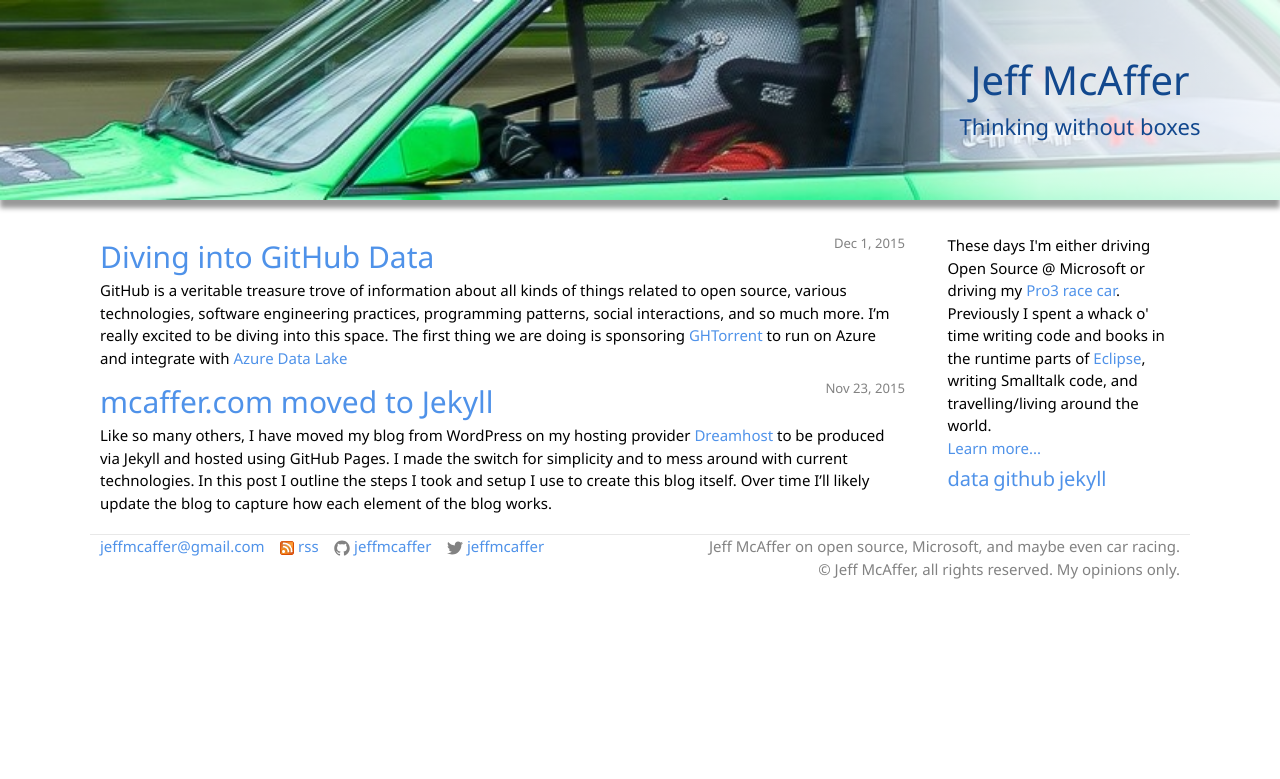
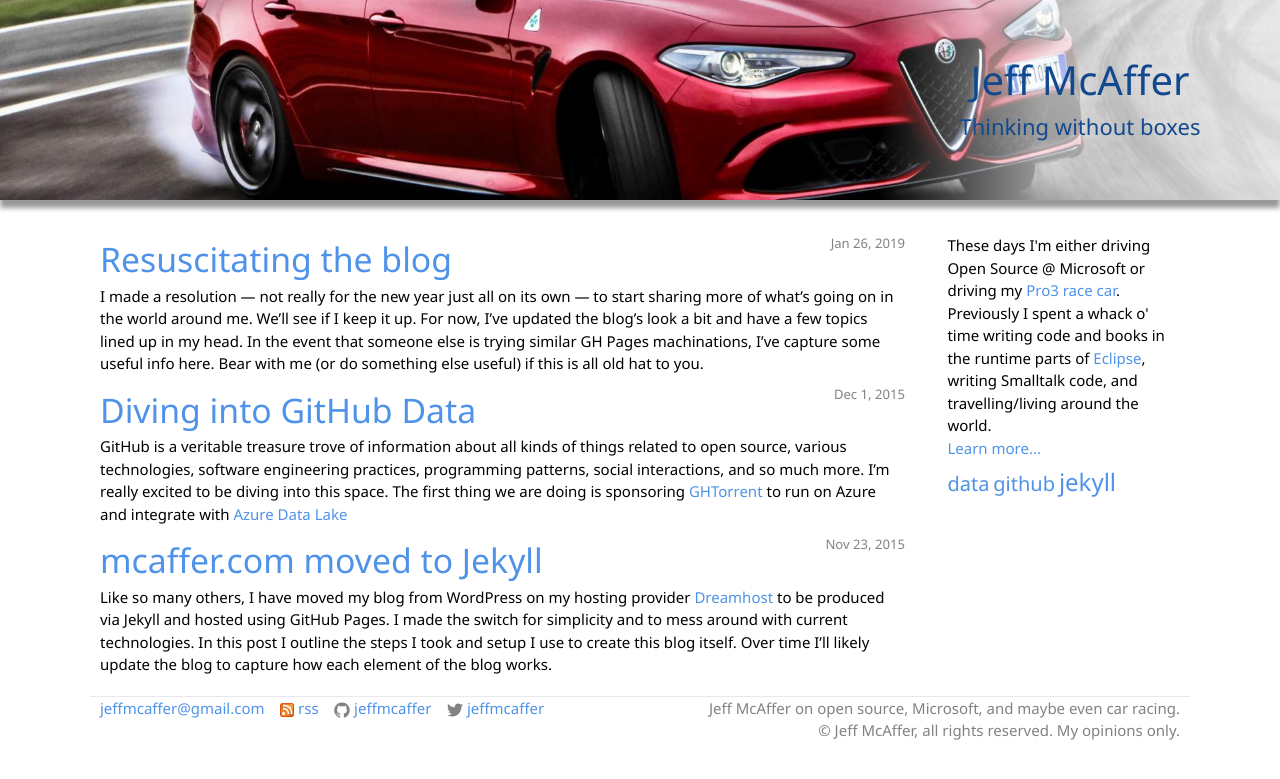
Before and after one commit to jeffmcaffer/jeffmcaffer.github.io, a Jekyll site: the page built from index.html, in a window 1280 px wide. Shown: the top 779 px of the page. Built offline with Jekyll 4.4.1, drawn with Linux system fonts in a browser that asks for light colours; some of the changed lines change nothing that is shown.

Commit message:
post 190126 blog

````diff
--- a/_includes/head.html
+++ b/_includes/head.html
@@ -15,7 +15,7 @@
 
   <script>
     window.onload = () => {
-      var image = Math.floor(Math.random() * 6);
+      var image = Math.floor(Math.random() * 8);
       var header = document.querySelector(".site-header")
       header.style.background = `transparent url(/images/header/${image}.jpg) no-repeat center bottom`
       header.style.backgroundSize = 'cover'
--- /dev/null
+++ b/_posts/2019-01-26-Resuscitating-the-blog.md
@@ -0,0 +1,117 @@
+---
+layout: post
+title: "Resuscitating the blog"
+date: 2019-01-26 11:11:11
+tags: jekyll
+---
+
+I made a resolution &mdash; not really for the new year just all on its own &mdash; to start sharing more of what's
+going on in the world around me. We'll see if I keep it up. For now, I've updated the blog's look a bit and
+have a few topics lined up in my head. In the event that someone else is trying similar GH Pages machinations,
+I've capture some useful info here. Bear with me (or do something else useful) if this is all old hat to you.
+
+<!--more-->
+
+# Basic GH Pages update
+
+I set this up three years ago and since then, a few things have changed. First step was to get the basic infrastructure up to date.
+
+## Markdown formatters
+
+GitHub now only supports `kramdown` and the `rouge` highlighters. Luckily I was already using those. I did notice however that
+the configuration has a new format more like this:
+
+```yaml
+kramdown:
+  input: GFM
+  syntax_highlighter: rouge
+  syntax_highlighter_opts:
+    css_class: "highlight"
+```
+
+Not sure if the old style would work (I last generated the site a while ago). I updated it anyway. Also had to mess a bit with the styling. Not sure how it was before but with the current highlighting I was getting a horizontal scroll area even for narrow text and the color was off. A tweak to the `overflow` property solved that.
+
+```css
+.highlight {
+    overflow: auto;
+    ...
+```
+
+## https
+
+Mid-last year GitHub introduced [https for custom domained GH Pages](https://github.blog/2018-05-01-github-pages-custom-domains-https/). This is an awesome and welcomed addition. I set about updating the configuration. My DNS is on GoDaddy (not sure why any more, will likely move) and they do not support `ANAME` or `ALIAS`. So, as per [the GitHub doc](https://help.github.com/articles/setting-up-an-apex-domain/#configuring-a-records-with-your-dns-provider), updated the DNS `A`
+records to point to the new addresses. In the end it all worked out but unfortunately several steps in the doc are of the flavor of:
+
+1. Add all these entries in your DNS server.
+1. Before changing your DNS server, do this other thing.
+
+I definitely did things out of order. Not sure if it actually mattered or I was just too impatient or what. I had a whole writeup of what I tried etc but deleted it because it literally just started working now. Moral of the story? _Patience_.
+
+# Bit o' stylin'
+
+## Full width header
+
+I generally like full width headers etc so did some tweaks to make the banner full width but with the rest still constrained to at most 1100px wide. Easy enough. Err, well, my prior banners were all 130px high PNGs. I wanted the new banner layout to be 200px high. I also wanted the banner image to scale properly for different window sizes. That is, I want the height to stay the same and the image to scale up/down proportionally.
+
+Turns out that `background-size: cover` is your friend there. Just create a full width `<div>` that is the
+height you want (200 in my case), set the `background` to be the image, and the `background-size: cover`. I made it much
+harder than it had to be in the process of figuring that one out. `cover` just stretchs (proportionally) or clips as needed to, well, cover the entire background of the element.
+
+## Pop that header text
+
+Perhaps something changed between when I first did this setup and now. Looking at the old version, my name and quippy
+saying up there at the top right was not at all standing out over the image. Well that was not going to do. I had been using a
+`text-shadow` with white to help the black text pop but the effect was not strong enough. I found a bunch of different
+approaches to `blur`ing the background etc. but many seemed complex or overly dramatic. In the end I settled on a `<div>` with a gradient background like this:
+
+```css
+background: linear-gradient(
+  to right,
+  rgba(255, 255, 255, 0),
+  rgba(255, 255, 255, 0.6) 40%,
+  rgba(255, 255, 255, 0.7) 70%,
+  rgba(255, 255, 255, 0.8)
+);
+```
+
+Key bits there are the color (white), the changing alpha (opacity) value, and the %s. Going from left to right we start fully opaque (0 on the alpha channel) then drive up to 0.6 alpha at 40% of the way across, then a bit more alpha (opacity) at 70% across, and finally end up at 0.8 alpha. I spent quite a bit of time messing around with different increments
+and alphas to get it smooth. I think it worked out reasonably. Open to suggestions.
+
+## Random banners
+
+In the original blog I had a random banner, sort of. Using some Jekyll magic detailed in a [previous post](/2015/11/Moving-to-Jekyll), the _build_ of the site would randomly pick an image from a table of images
+and statically bind that into the site. It would stay that way until the site was built again. Sorta boring. I wanted more randomness (who doesn't?). Time for a bit of JavaScript.
+
+```javascript
+  <script>
+    window.onload = () => {
+      var image = Math.floor(Math.random() * 7)
+      var header = document.querySelector('.site-header')
+      header.style.background = `transparent url(/images/header/${image}.jpg) no-repeat center bottom`
+      header.style.backgroundSize = 'cover'
+    }
+  </script>
+```
+
+The `background` for an element is a style thing, not an element thing. That means you can easily just get the element
+and bash the style. The value of a style prop is just the string that you would normally have written in the CSS file. So I just renamed all of my images to be numbered and generated a random URL for the background. You can also see the aforementioned `cover` for the `background-size`.
+
+One interesting thing came up while doing this. It appears you cannot set some of the background related style props in CSS (well SASS) and some in JavaScript. When I put the `background-size` setting in the CSS, it appears to have been overwritten by the JavaScript code. Perhaps I was doing something wrong? The above worked so I didn't spend a long time fretting over it. Some day perhaps.
+
+## New images
+
+The original images used in the banners were mosly panoramas from sailing around the British Virgin Islands with the family some years ago. Great memories. I've been doing some other things lately so thought I'd update the pics, what with all that new found height and variable width in the banner... Can you guess what I've been up to?
+
+## Favicon
+
+Oddly the old blog did not have a favicon. The old old site did. Anyway, for this revamped blog I decided to use a helmet as a nod to my racing. I poked around for a bit looking for helmet icon that I could color and ideally scale etc. Turns out that the state of licensing in the image world is very unclear (something I'll blog about later). Since I lacked clarity on the terms under which I could use the images I found, I ended up drawing my own.
+
+<img src="/images/helmet.png" alt="helmet" width="64" height="64" class="center">
+
+Took me all of 5 minutes using [INKSCAPE](https://inkscape.org/). You can see the icon on this page's tab and the SVG is in the GitHub repo.
+
+Aside: I quite like INKSCAPE (they seem to capitalize so I'll follow suit). I've used it to do all sorts of stuff including laying out dozens and dozens of hexagons in a pattern for vinyl cutting and application to the race car. It's certainly has its quirks but I actually prefer it to Illustrator for the things that I do.
+
+#Wrap up
+
+That's all I'm going to do on the blog infrastructure for now. Next will be some technical content I think. Let me know if there is anything you want to hear about related to [Microsoft and open source](https://opensource.microsoft.com), [Pro3 racing](https://pro3-racing.com) or the [Alfa Romeo Giulia Quadrafoglio](https://www.alfaromeousa.com/cars/giulia/quadrifoglio).
--- a/_sass/_base.scss
+++ b/_sass/_base.scss
@@ -22,7 +22,17 @@
     -webkit-text-size-adjust: 100%;
 }
 
+h1 {
+  font-size: $base-font-size * 2
+}
 
+h2 {
+  font-size: $base-font-size * 1.5
+}
+
+h3 {
+  font-size: $base-font-size * 1.25
+}
 
 /**
  * Set `margin-bottom` to maintain vertical rhythm
@@ -129,8 +139,8 @@
     font-size: 14px;
     border: 1px solid $grey-color-light;
     border-radius: 3px;
-    background-color: #eef;
-}
+    background-color: #f6f8fa;
+  }
 
 code {
     padding: 1px 5px;
@@ -201,3 +211,9 @@
         }
     }
 }
+
+.center {
+    display: block;
+    margin-left: auto;
+    margin-right: auto;
+  }
--- a/_sass/_layout.scss
+++ b/_sass/_layout.scss
@@ -233,7 +233,7 @@
 
 .post-link {
   display: block;
-  font-size: 30px;
+  font-size: $base-font-size * 2.25
 }
 
 // Tags
--- a/_sass/_syntax-highlighting.scss
+++ b/_sass/_syntax-highlighting.scss
@@ -2,7 +2,7 @@
  * Syntax highlighting styles
  */
 .highlight {
-    background: #fff;
+    overflow: auto;
     @extend %vertical-rhythm;
 
     .c     { color: #998; font-style: italic } // Comment
````
Also changed, not shown: images/header/6.jpg (added), images/header/7.jpg (added).
